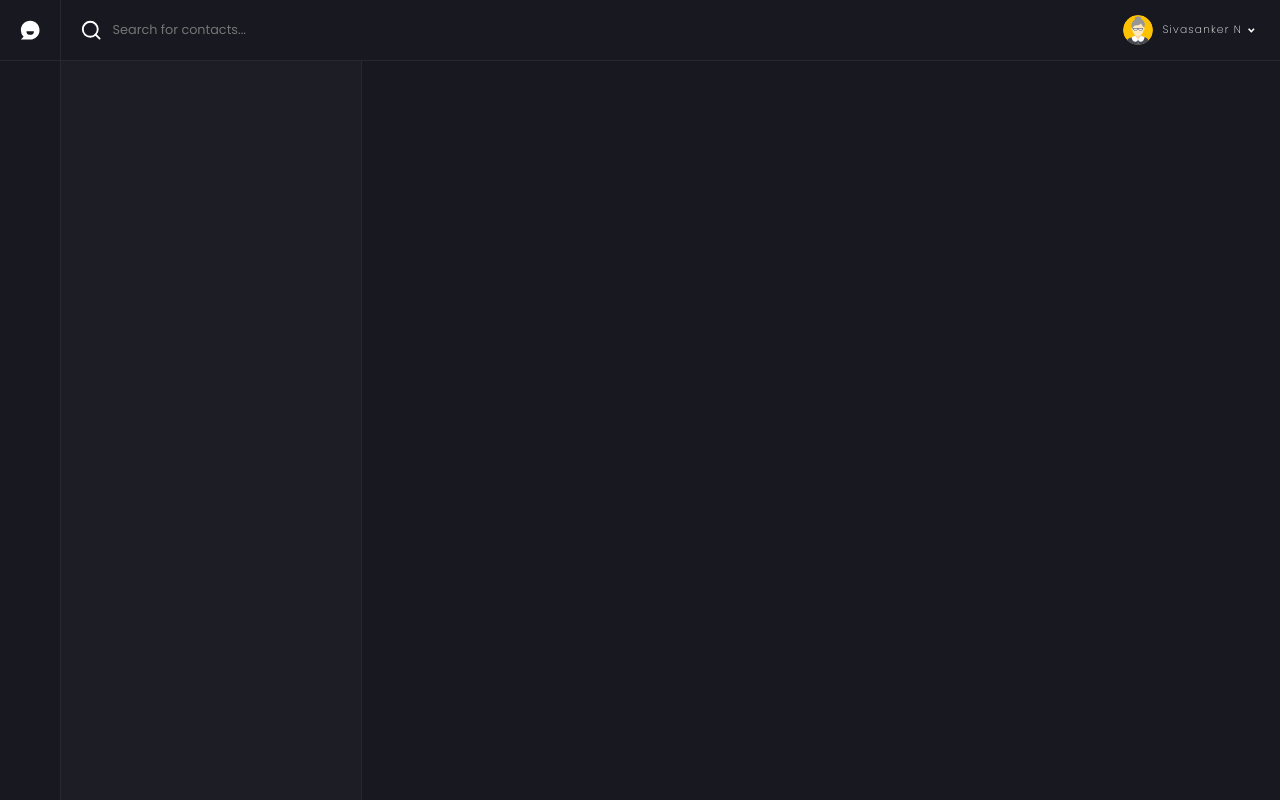
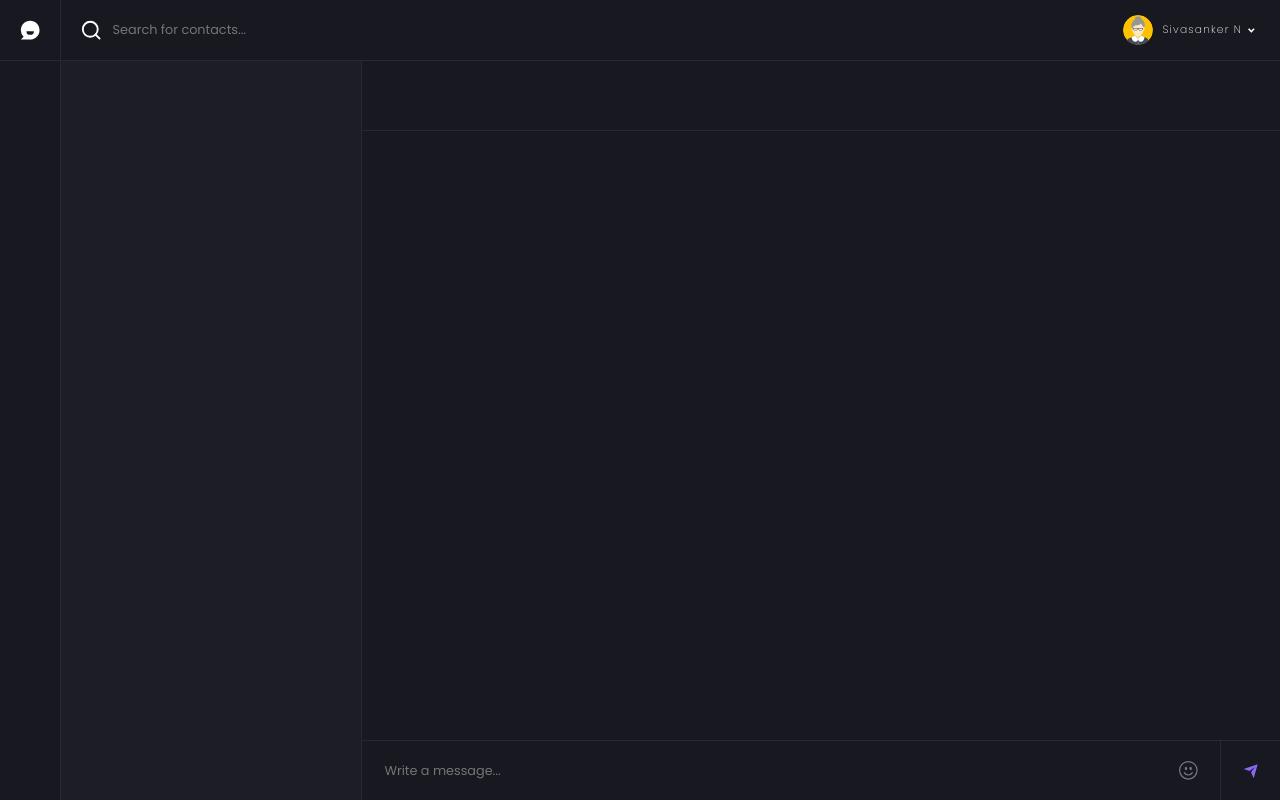
Before and after one commit to DevelopedBy-Siva/chat-with-me, a React (Create React App) app in the folder client/: page / in a window 1280 px wide. Built offline with nearby package versions, Linux system fonts and the light colour scheme.

Commit message:
Client Side: Implement Message Input Component

```diff
--- a/client/src/assets/styles/Themes.js
+++ b/client/src/assets/styles/Themes.js
@@ -3,6 +3,7 @@ const DarkTheme = {
     app: "#282834",
     container: "#171820",
     containerLight: "#1d1d25",
+    highlight: "#8a69f5",
   },
   text: {
     main: "#FFFFFF",
@@ -15,6 +16,7 @@ const LightTheme = {
     app: "#f2f1f6",
     container: "#FFFFFF",
     containerLight: "#f2f1f6",
+    highlight: "#8a69f5",
   },
   text: {
     main: "#00000",
--- /dev/null
+++ b/client/src/components/EmojiContainer.js
@@ -0,0 +1,27 @@
+import React from "react";
+import { BsEmojiSmile } from "react-icons/bs";
+import styled from "styled-components";
+
+export default function EmojiContainer() {
+  return (
+    <Container>
+      <EmojiIcon />
+    </Container>
+  );
+}
+
+const Container = styled.button`
+  display: flex;
+  justify-content: center;
+  align-items: center;
+  background: none;
+  outline: none;
+  border: none;
+  cursor: pointer;
+`;
+
+const EmojiIcon = styled(BsEmojiSmile)`
+  color: ${(props) => props.theme.text.sub};
+  height: auto;
+  font-size: 140%;
+`;
--- a/client/src/components/Home/ChatViewContainer.js
+++ b/client/src/components/Home/ChatViewContainer.js
@@ -1,11 +1,114 @@
-import React from "react";
+import React, { useEffect, useRef } from "react";
 import styled from "styled-components";
+import { RiSendPlaneFill } from "react-icons/ri";
+import EmojiContainer from "../EmojiContainer";
 
 export default function ChatViewContainer() {
-  return <Container></Container>;
+  const msgRef = useRef(null);
+
+  useEffect(() => {
+    msgRef.current.focus();
+  }, []);
+
+  function sendMessage(e) {
+    e.preventDefault();
+    const msg = e.target[0].value.trim();
+    if (!msg.length) return;
+
+    /**
+     * TODO:
+     * Send msg to server
+     */
+    console.log(msg);
+
+    e.target[0].value = "";
+  }
+
+  return (
+    <Container>
+      <MainContainer>
+        <ChatHeader></ChatHeader>
+        <MessageContainer></MessageContainer>
+        <MessageInputContainer onSubmit={sendMessage}>
+          <InputWrapper>
+            <MessageInput
+              autoComplete="off"
+              spellCheck="false"
+              ref={msgRef}
+              placeholder="Write a message..."
+            />
+            <EmojiContainer />
+          </InputWrapper>
+          <SendBtn>
+            <SendBtnIcon />
+          </SendBtn>
+        </MessageInputContainer>
+      </MainContainer>
+    </Container>
+  );
 }
 
 const Container = styled.div`
   grid-area: view;
   background: ${(props) => props.theme.background.container};
 `;
+
+const MainContainer = styled.div`
+  width: 100%;
+  height: 100%;
+  display: flex;
+  flex-direction: column;
+`;
+
+const ChatHeader = styled.div`
+  width: 100%;
+  height: 70px;
+  margin-bottom: 1px;
+  border-bottom: 1px solid ${(props) => props.theme.background.app};
+`;
+
+const MessageContainer = styled.div`
+  flex: 1;
+`;
+
+const MessageInputContainer = styled.form`
+  width: 100%;
+  height: 60px;
+  border-top: 1px solid ${(props) => props.theme.background.app};
+  display: flex;
+  align-items: center;
+`;
+
+const InputWrapper = styled.div`
+  flex: 1;
+  padding: 0 1.4rem;
+  display: flex;
+`;
+
+const MessageInput = styled.input`
+  flex: 1;
+  outline: none;
+  border: none;
+  background: none;
+  color: ${(props) => props.theme.text.sub};
+  font-size: 40%;
+  margin-right: 1.4rem;
+`;
+
+const SendBtn = styled.button`
+  width: 60px;
+  height: 100%;
+  outline: none;
+  border: none;
+  background: none;
+  border-left: 1px solid ${(props) => props.theme.background.app};
+  cursor: pointer;
+  display: flex;
+  justify-content: center;
+  align-items: center;
+`;
+
+const SendBtnIcon = styled(RiSendPlaneFill)`
+  color: #8a69f5 !important;
+  font-size: 120%;
+`;
--- a/client/src/index.js
+++ b/client/src/index.js
@@ -1,12 +1,12 @@
 import React from "react";
 import ReactDOM from "react-dom/client";
 import { BrowserRouter } from "react-router-dom";
+import { ThemeProvider } from "styled-components";
 
 import App from "./App";
 import Toaster from "./toast/AppToastWrapper";
 import GlobalStyles from "./assets/styles/GlobalStyles";
 import { DarkTheme, LightTheme } from "./assets/styles/Themes";
-import { ThemeProvider } from "styled-components";
 
 const root = ReactDOM.createRoot(document.getElementById("root"));
 root.render(
```
